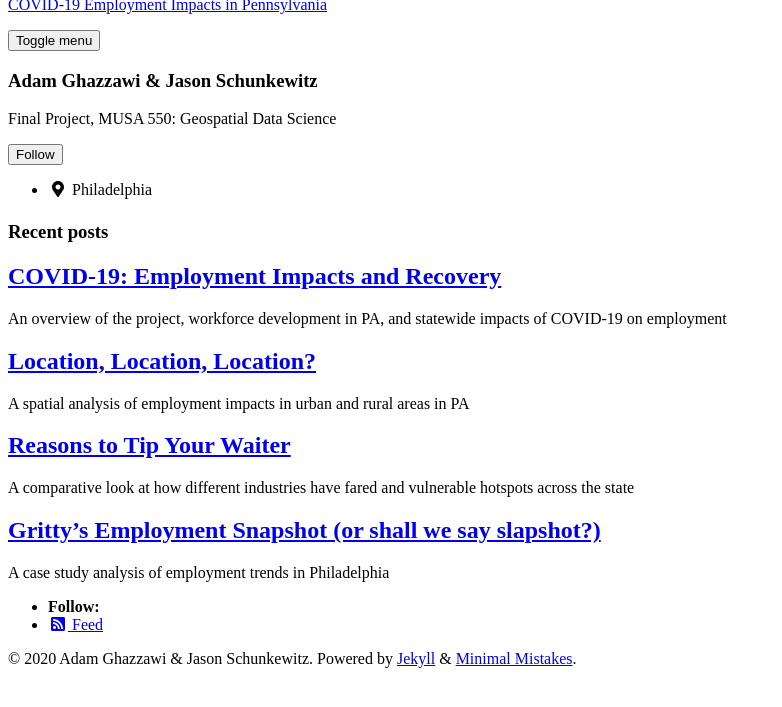
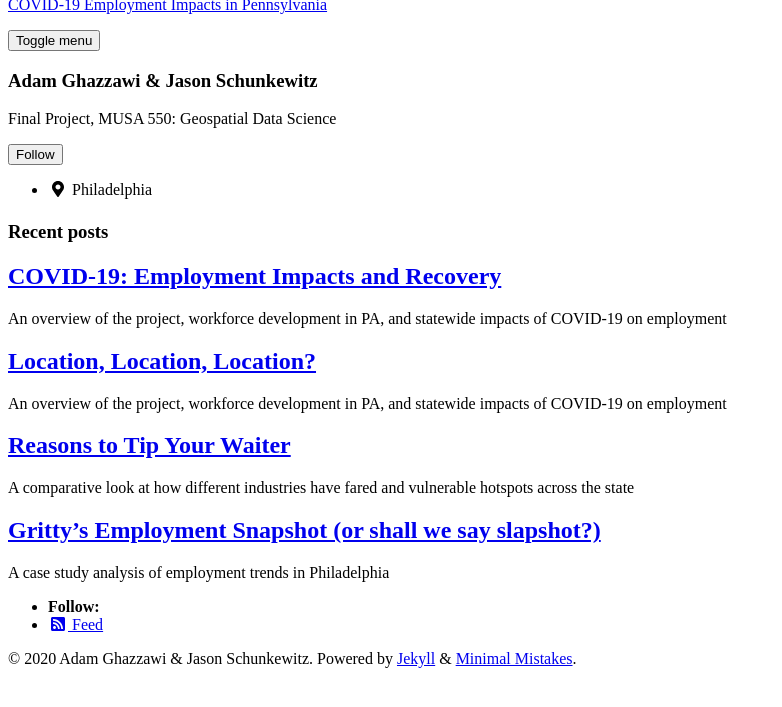
Before and after one commit to amghazzawi/PAemployment, a Jekyll site: the page built from index.html, in a window 1280 px wide, cut to the strip 112-819 px from the top of the page. Shown: the whole strip, without its empty margins (0-782 px from the left). Built offline with Jekyll 4.4.1, drawn with Linux system fonts in a browser that asks for light colours; cached includes are drawn as plain includes; nearby versions of some CDN libraries; the list of posts is cut into pages by our own code.

Commit message:
Update 2019-04-17-example-post.md

```diff
--- a/_posts/2019-04-17-example-post.md
+++ b/_posts/2019-04-17-example-post.md
@@ -1,13 +1,18 @@
 ---
 title: "Location, Location, Location?"
-date: 2019-04-17
-published: true
-tags: [dataviz, matplotlib]
-excerpt: "A spatial analysis of employment impacts in urban and rural areas in PA"
-toc: true
-toc_sticky: true
-read_time: false
+date: 2020-12-21
+excerpt: "An overview of the project, workforce development in PA, and statewide impacts of COVID-19 on employment"
+categories:
+  - blog
+hv-loader:
+  hv-chart-1: ["2_urban_rural_claims_hvplot.html", "600"]
+tags:
+  - Github Page
+  - update
 ---
+
+
+<div id="hv-chart-1"></div>
 
 # Section 1
 
```
